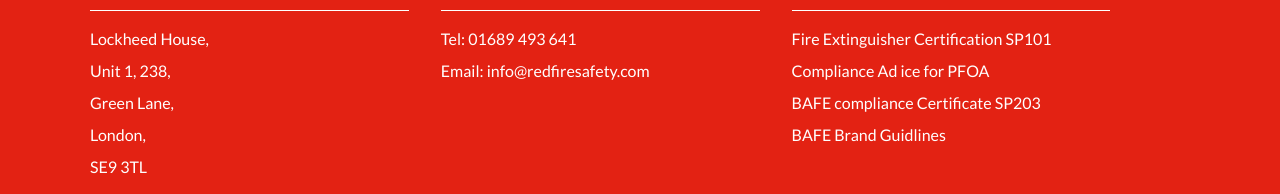
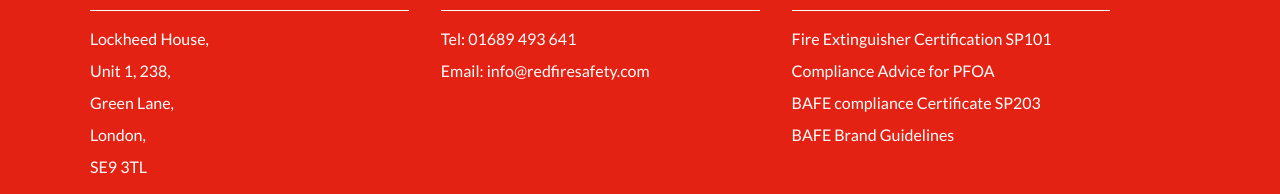
Before and after one commit to stechx1/fire-saftey-web, a Next.js app: page / in a window 1280 px wide. Shown: the part 2915-3109 px from the top of the page. Built offline with nearby package versions, Linux system fonts and the light colour scheme.

Commit message:
fixed spelling mistakes

```diff
--- a/components/Footer.js
+++ b/components/Footer.js
@@ -59,7 +59,7 @@
               </span>
               <span>
                 <a target='_blank' href='/Images/compliance-advice.webp'>
-                  Compliance Ad ice for PFOA
+                  Compliance Advice for PFOA
                 </a>
               </span>
               <span>
@@ -69,7 +69,7 @@
               </span>
               <span>
                 <a target='_blank' href='/Images/brand-guidelines.webp'>
-                  BAFE Brand Guidlines
+                  BAFE Brand Guidelines
                 </a>
               </span>
               {/* <span>
```
